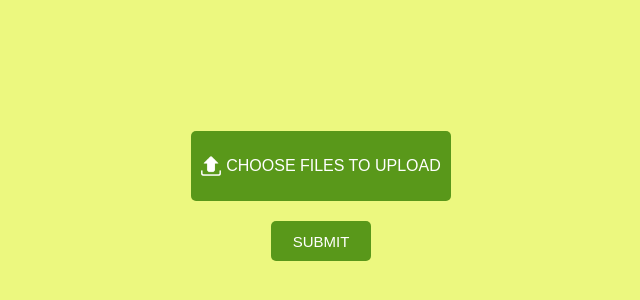
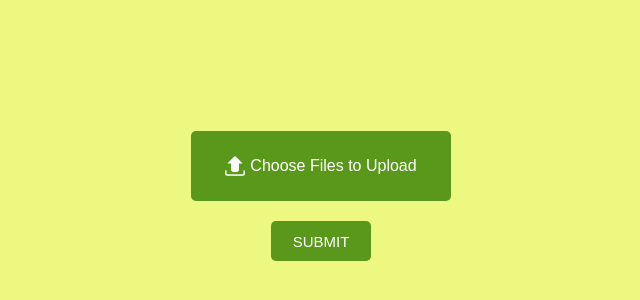
Before and after one commit to korzdan/banking-transactions-service, a React (Create React App) app in the folder src/main/frontend/: page /upload in a window 1280 px wide. Shown: the part 204-504 px from the top of the page, without its empty margins (319-959 px from the left). Built offline with nearby package versions, Linux system fonts and the light colour scheme.

Commit message:
Add check on POST request without files, add some CSS properties

```diff
--- a/src/main/frontend/src/Components/FileUpload/FileUpload.css
+++ b/src/main/frontend/src/Components/FileUpload/FileUpload.css
@@ -61,6 +61,7 @@ label:hover {
     border-radius: 25px;
     display: flex;
     justify-content: center;
+    transition: 0.4s;
 }
 
 #files_number {
--- a/src/main/frontend/src/Components/FileUpload/FileUpload.js
+++ b/src/main/frontend/src/Components/FileUpload/FileUpload.js
@@ -11,6 +11,7 @@ const FileUpload = () => {
     const [results, setResults] = useState('');
     const [popup, setPopup] = useState(false);
     const [disable, setDisable] = useState(false);
+    const [zeroFilesNum, setZeroFilesNum] = useState('');
 
     const MultipleFileChange = (e) => {
         setMultipleFiles(e.target.files);
@@ -36,6 +37,9 @@ const FileUpload = () => {
                 setPopup(true);
                 setDisable(true);
             }
+            if (error.response.status === 400) {
+                setZeroFilesNum("At least one file should be selected!");
+            }
         })
     }
 
@@ -43,10 +47,14 @@ const FileUpload = () => {
         <div className="main_div">
             <label>
                 <img src={file_upload} alt="file_upload" id="file_upload"/>
-                <input disabled={disable} type="file" onChange={(e) => MultipleFileChange(e)} multiple/>
-                CHOOSE FILES TO UPLOAD
+                <input disabled={disable} type="file" onChange={(e) => {
+                    MultipleFileChange(e);
+                    setZeroFilesNum('');
+                }} multiple/>
+                Choose Files to Upload
             </label>
             {multipleFiles.length!==0 && <div id="files_number">{multipleFiles.length} files are chosen</div>}
+            {zeroFilesNum && <div id="files_number">{zeroFilesNum}</div>}
             <button type="button" disabled={disable} onClick={() => UploadMultipleFiles()}>SUBMIT</button>
             {results && <div id="file_upload_results">{results}</div>}
 
```
